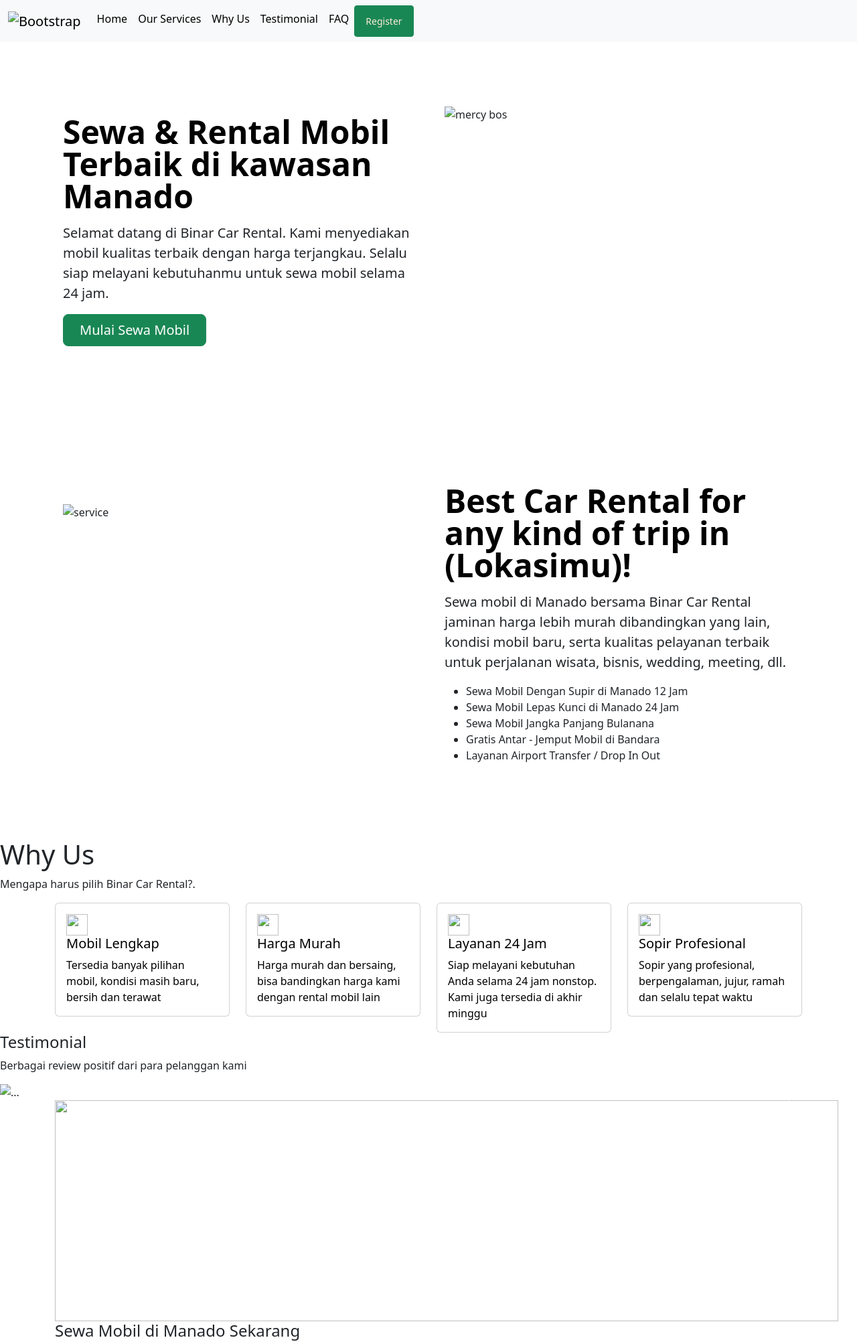
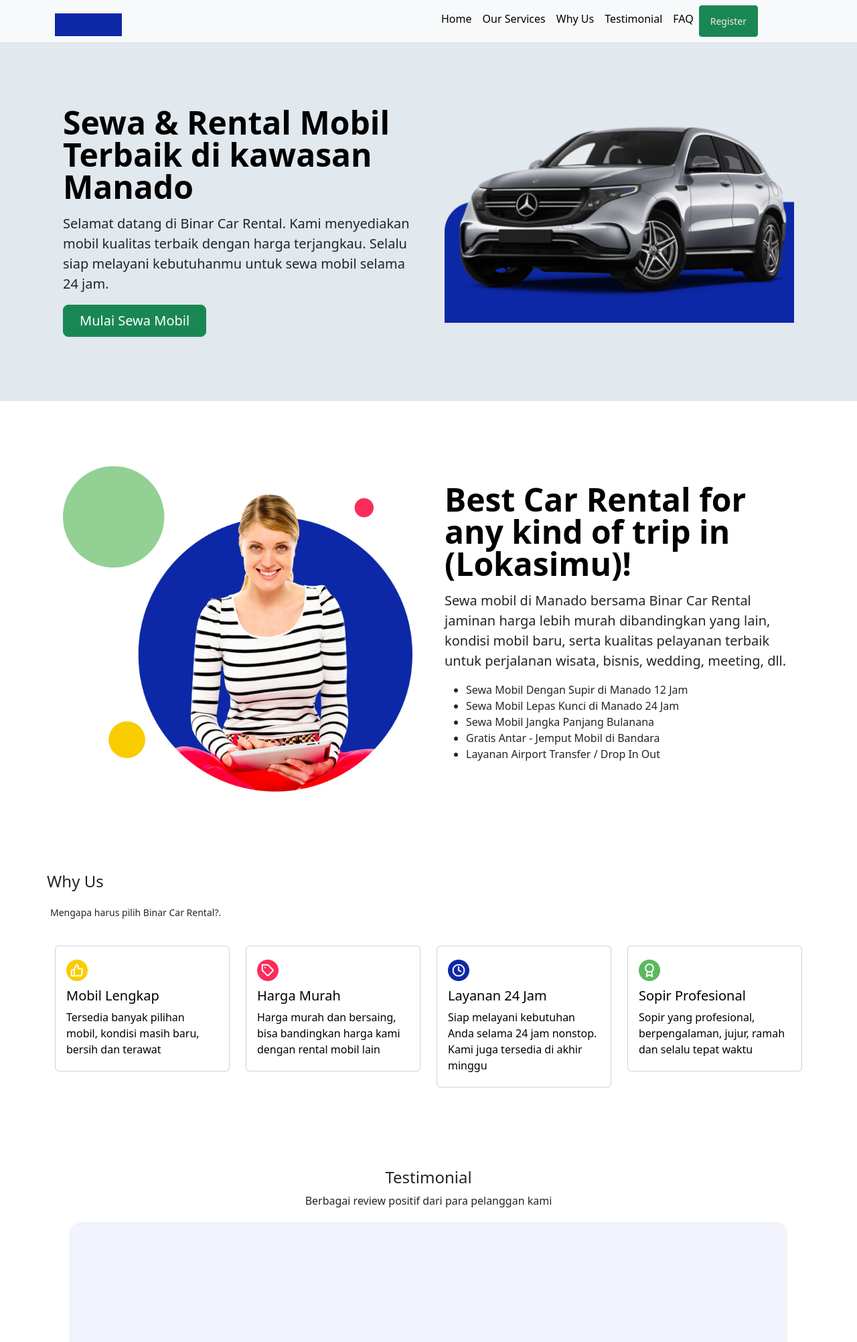
Before and after one commit to ItsMeAldy/F-FSW24001086-km6-riz-rental_mobil-ch2, a website: page public/Landing_page.html in a window 1280 px wide. Shown: the top 2004 px of the page at 67% size. Drawn offline with nearby package versions, Linux system fonts and the light colour scheme; the site is published under a folder, as on GitHub Pages, so addresses that start at the root find nothing.

Commit message:
fixing url file

```diff
--- a/public/Landing_page.html
+++ b/public/Landing_page.html
@@ -5,7 +5,7 @@
     <meta name="viewport" content="width=device-width, initial-scale=1.0">
     <title>Document</title>
     <link href="https://cdn.jsdelivr.net/npm/bootstrap@5.3.3/dist/css/bootstrap.min.css" rel="stylesheet" integrity="sha384-QWTKZyjpPEjISv5WaRU9OFeRpok6YctnYmDr5pNlyT2bRjXh0JMhjY6hW+ALEwIH" crossorigin="anonymous">
-    <link rel="stylesheet" type="text/css" href="/public/css/LP.css" />
+    <link rel="stylesheet" type="text/css" href="css/LP.css" />
     <script type="text/javascript" src="https://ajax.googleapis.com/ajax/libs/jquery/3.3.1/jquery.min.js"></script>
 </head>
 
@@ -14,7 +14,7 @@
     <nav class="navbar navbar-expand-lg bg-body-tertiary">
         <div class="container-fluid">
           <a class="navbar-brand" href="#" id="logo">
-            <img src="/public/images/logo.png" alt="Bootstrap" width="100" height="34" ></a>
+            <img src="images/logo.png" alt="Bootstrap" width="100" height="34" ></a>
 
           <button class="navbar-toggler" type="button" data-bs-toggle="collapse" data-bs-target="#navbarNavAltMarkup" aria-controls="navbarNavAltMarkup" aria-expanded="false" aria-label="Toggle navigation">
             <span class="navbar-toggler-icon"></span>
@@ -38,7 +38,7 @@
       <div class="container col-xxl-8 px-4 py-5">
         <div class="row flex-lg-row-reverse align-items-center g-5 py-5">
           <div class="col-10 col-sm-8 col-lg-6">
-            <img src="/public/images/img_car.png" class="d-block mx-lg-auto img-fluid" alt="mercy bos" width="700" height="500" loading="lazy">
+            <img src="images/img_car.png" class="d-block mx-lg-auto img-fluid" alt="mercy bos" width="700" height="500" loading="lazy">
           </div>
           <div class="col-lg-6">
             <h1 class="display-5 fw-bold text-body-emphasis lh-1 mb-3">Sewa & Rental Mobil Terbaik di kawasan Manado</h1>
@@ -68,7 +68,7 @@
           </ul>
           </div>
           <div class="col-10 col-sm-8 col-lg-6">
-            <img src="/public/images/img_service.png" class="d-block mx-lg-auto img-fluid" alt="service" width="700" height="500" loading="lazy">
+            <img src="images/img_service.png" class="d-block mx-lg-auto img-fluid" alt="service" width="700" height="500" loading="lazy">
           </div>
         </div>
       </div>
@@ -84,7 +84,7 @@
                 <div class="col-3">
                   <div class="card w-100 text-black">
                     <div class="card-body">
-                      <img src="/public/images/icon_complete.png" width="32" height="32" class="card-logo">
+                      <img src="images/icon_complete.png" width="32" height="32" class="card-logo">
                       <h5 class="card-title">Mobil Lengkap</h5>
                       <p class="card-text">Tersedia banyak pilihan mobil, kondisi masih baru, bersih dan terawat</p>
                     </div>
@@ -93,7 +93,7 @@
                 <div class="col-3">
                   <div class="card w-100 text-black">
                     <div class="card-body">
-                      <img src="/public/images/icon_price.png" width="32" height="32" class="card-logo">
+                      <img src="images/icon_price.png" width="32" height="32" class="card-logo">
                       <h5 class="card-title">Harga Murah</h5>
                       <p class="card-text">Harga murah dan bersaing, bisa bandingkan harga kami dengan rental mobil lain</p>
                     </div>
@@ -102,7 +102,7 @@
                 <div class="col-3">
                   <div class="card w-100 text-black">
                     <div class="card-body">
-                      <img src="/public/images/icon_24hrs.png" width="32" height="32"class="card-logo">
+                      <img src="images/icon_24hrs.png" width="32" height="32"class="card-logo">
                       <h5 class="card-title">Layanan 24 Jam</h5>
                       <p class="card-text">Siap melayani kebutuhan Anda selama 24 jam nonstop. Kami juga tersedia di akhir minggu</p>
                     </div>
@@ -111,7 +111,7 @@
                 <div class="col-3">
                   <div class="card w-100 text-black">
                     <div class="card-body">
-                      <img src="/public/images/icon_professional.png" width="32" height="32" class="card-logo">
+                      <img src="images/icon_professional.png" width="32" height="32" class="card-logo">
                       <h5 class="card-title">Sopir Profesional</h5>
                       <p class="card-text">Sopir yang profesional, berpengalaman, jujur, ramah dan selalu tepat waktu</p>
                     </div>
@@ -137,21 +137,21 @@
 
         <div class="carousel-inner">
           <div class="carousel-item active">
-            <img src="/public/images/holder.png" class="d-block w-100" alt="...">
+            <img src="images/holder.png" class="d-block w-100" alt="...">
             <div class="carousel-caption d-none d-md-block">
               <h5 class="testi-titel">Asep</h5>
               <p class="testi-teks">"Lorem ipsum dolor sit amet, consectetur adipisicing elit. Eveniet veniam perferendis in! Hic laudantium officia mollitia! Sed suscipit nemo non odit id voluptates magni similique in enim rerum. Beatae, dolorum!"</p>
             </div>
           </div>
           <div class="carousel-item">
-            <img src="/public/images/holder.png" class="d-block w-100" alt="...">
+            <img src="images/holder.png" class="d-block w-100" alt="...">
             <div class="carousel-caption d-none d-md-block">
               <h5 class="testi-titel">Nana</h5>
               <p class="testi-teks">"Lorem ipsum dolor sit, amet consectetur adipisicing elit. Corrupti blanditiis vero tenetur quasi atque iste ipsa, iure at delectus velit excepturi magnam modi, odio recusandae ea, esse eveniet quis numquam."</p>
             </div>
           </div>
           <div class="carousel-item">
-            <img src="/public/images//holder.png" class="d-block w-100" alt="...">
+            <img src="images//holder.png" class="d-block w-100" alt="...">
             <div class="carousel-caption d-none d-md-block">
               <h5 class="testi-titel">Martis</h5>
               <p class="testi-teks">"Lorem ipsum dolor sit amet consectetur adipisicing elit. Ad quisquam odit ipsam officiis expedita recusandae hic, dicta inventore repellat earum, aperiam, iste ducimus omnis? Tenetur velit ipsum suscipit esse architecto."</p>
@@ -172,7 +172,7 @@
 
     <!-- banner section -->
     <section class="banner-CTA">
-      <div class="container" id="container-banner"><img src="/public/images/Rectangle_73.png" width="1170px" height="330px"/>
+      <div class="container" id="container-banner"><img src="images/Rectangle_73.png" width="1170px" height="330px"/>
           <h4 class="banner-head">Sewa Mobil di Manado Sekarang</h4>
           <p class="banner-text">Lorem ipsum dolor sit amet, consectetur adipiscing elit, sed do eiusmod tempor incididunt ut labore et dolore magna aliqua. </p>
           <a href = "cars.html"><button type="button" class="btn btn-success" id="btn-banner"> Mulai Sewa Mobil  </button></a>
@@ -281,11 +281,11 @@
       <div class="col mb-3 nav flex-column">
         <p>Connect with us</p>
         <ul class="list-inline">
-          <li class="list-inline-item"><a class="text-body-secondary" href="#"><img src="/public/images/icon_facebook.png" class="bi" width="24" height="24"/></a></li>
-          <li class="list-inline-item"><a class="text-body-secondary" href="#"><img src="/public/images/icon_instagram.png" class="bi" width="24" height="24"/></a></li>
-          <li class="list-inline-item"><a class="text-body-secondary" href="#"><img src="/public/images/icon_twitter.png" class="bi" width="24" height="24"/></a></li>
-          <li class="list-inline-item"><a class="text-body-secondary" href="#"><img src="/public/images/icon_mail.png" class="bi" width="24" height="24"/></a></li>
-          <li class="list-inline-item"><a class="text-body-secondary" href="#"><img src="/public/images/icon_twitch.png" class="bi" width="24" height="24"/></a></li>
+          <li class="list-inline-item"><a class="text-body-secondary" href="#"><img src="images/icon_facebook.png" class="bi" width="24" height="24"/></a></li>
+          <li class="list-inline-item"><a class="text-body-secondary" href="#"><img src="images/icon_instagram.png" class="bi" width="24" height="24"/></a></li>
+          <li class="list-inline-item"><a class="text-body-secondary" href="#"><img src="images/icon_twitter.png" class="bi" width="24" height="24"/></a></li>
+          <li class="list-inline-item"><a class="text-body-secondary" href="#"><img src="images/icon_mail.png" class="bi" width="24" height="24"/></a></li>
+          <li class="list-inline-item"><a class="text-body-secondary" href="#"><img src="images/icon_twitch.png" class="bi" width="24" height="24"/></a></li>
         </ul>
       </div>
 
@@ -296,7 +296,7 @@
       <div class="col mb-3">
         <p>Copyright Binar 2022</p>
         <a href="/" class="d-flex align-items-center mb-3 link-body-emphasis text-decoration-none">
-          <img src="/public/images/logo.png" width="100px" height="34px"/>
+          <img src="images/logo.png" width="100px" height="34px"/>
         </a>
       </div>
 
--- a/server/index.js
+++ b/server/index.js
@@ -3,7 +3,7 @@
 const path = require('path');
 const url = require('url');
 const PUBLIC_DIRECTORY = path.join(__dirname, '../public');
-const PORT = 2000;
+const PORT = 8000;
 
 const server = (req, res) => {
 	if (req.url === '/') {
```
Also changed, not shown: public/cars.html (+10 -38 lines).
